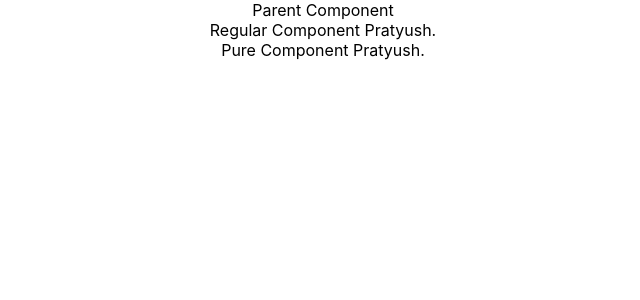
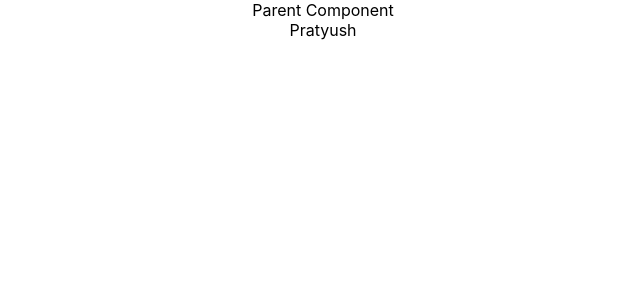
Before and after one commit to pmmanav/hello-world, a React (Create React App) app: page / in a window 1280 px wide. Shown: the top 300 px of the page, without its empty margins (317-957 px from the left). Built offline with nearby package versions, Linux system fonts and the light colour scheme.

Commit message:
memo does same thing to a function, what PureComponent does to a class

```diff
--- /dev/null
+++ b/src/components/MemoComp.js
@@ -0,0 +1,12 @@
+import React from 'react'
+
+function MemoComp({name}) {
+    console.log('rendering Memo component')
+  return (
+    <div>
+        {name}
+    </div>
+  )
+}
+
+export default React.memo(MemoComp)
--- a/src/components/ParentComp.js
+++ b/src/components/ParentComp.js
@@ -1,4 +1,5 @@
 import React, { Component } from 'react'
+import MemoComp from './MemoComp'
 import PureComp from './PureComp'
 import RegComp from './RegComp'
 
@@ -23,8 +24,9 @@ class ParentComp extends Component {
     return (
       <div>
           Parent Component
-          <RegComp name={this.state.name}></RegComp>
-          <PureComp name = {this.state.name}></PureComp>
+          <MemoComp name ={this.state.name} />
+          {/* <RegComp name={this.state.name}></RegComp>
+          <PureComp name = {this.state.name}></PureComp> */}
       </div>
     )
   }
```
